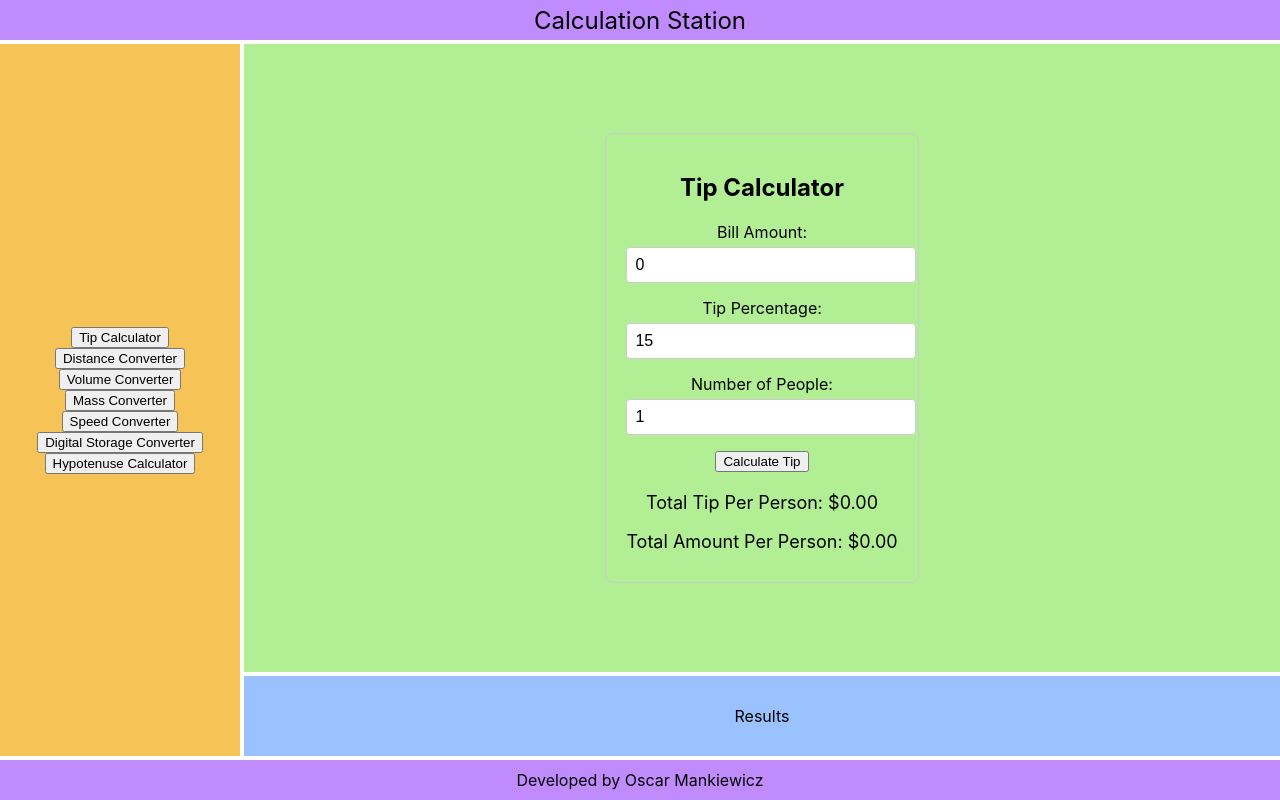
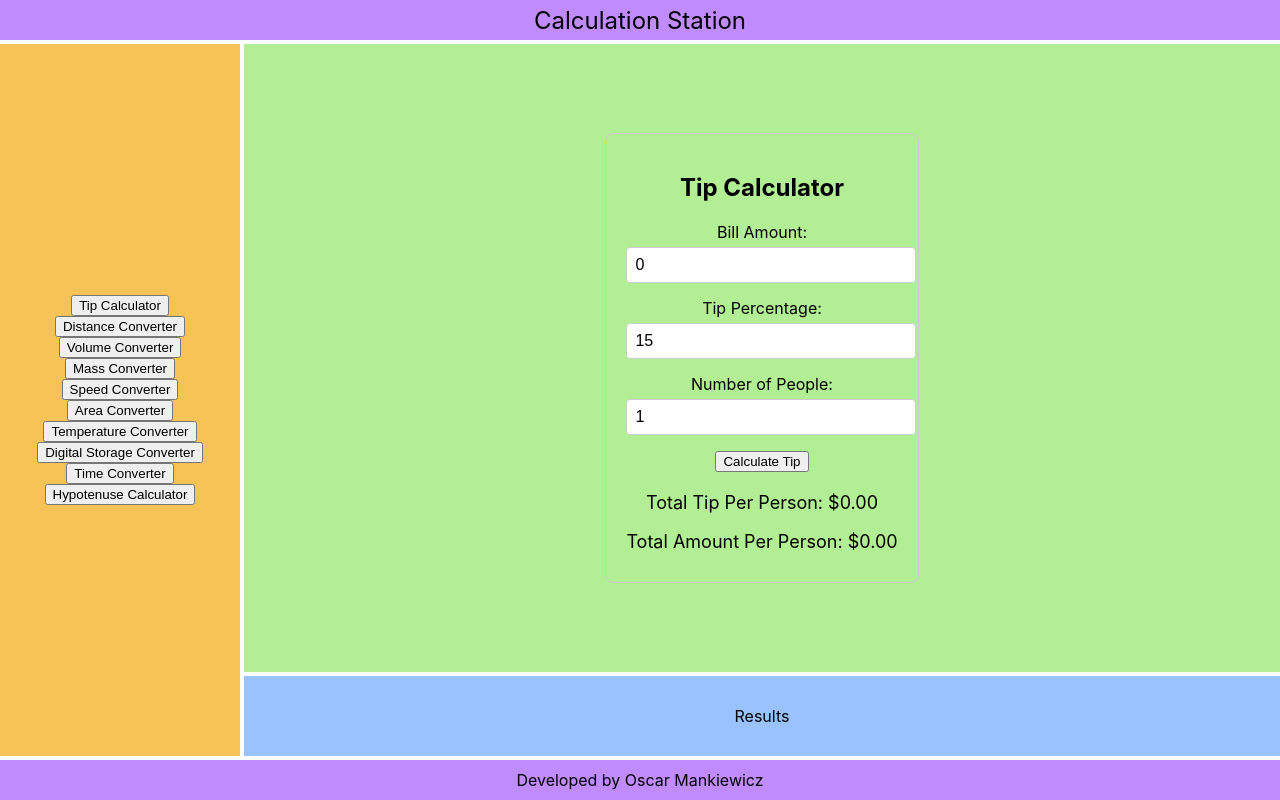
Before and after one commit to OscarMankiewicz/calculation_station, a React (Create React App) app: page / in a window 1280 px wide. Built offline with nearby package versions, Linux system fonts and the light colour scheme.

Commit message:
more handles for new calcs

```diff
--- a/src/components/CalculatorRenderer.js
+++ b/src/components/CalculatorRenderer.js
@@ -6,6 +6,9 @@ import MassConverter from './MassConverter';
 import HypotenuseCalculator from './HypotenuseCalculator';
 import SpeedConverter from './SpeedConverter';
 import DigitalStorageConverter from './DigitalStorageConverter';
+import AreaConverter from './AreaConverter';
+import TemperatureConverter from './TemperatureConverter';
+import TimeConverter from './TimeConverter';
 
 const renderCalculator = (selectedCalculator) => {
     switch (selectedCalculator) {
@@ -23,6 +26,12 @@ const renderCalculator = (selectedCalculator) => {
             return <DigitalStorageConverter />;
         case 'hypotenuse':
             return <HypotenuseCalculator />;
+        case 'area':
+            return <AreaConverter />;
+        case 'temperature':
+            return <TemperatureConverter />;
+        case 'time':
+            return <TimeConverter />;
         default:
             return null;
     }
--- a/src/data/calculatorData.js
+++ b/src/data/calculatorData.js
@@ -4,7 +4,10 @@ const calculatorData = [
     { id: 'volume', label: 'Volume Converter' },
     { id: 'mass', label: 'Mass Converter'},
     { id: 'speed', label: 'Speed Converter' },
+    { id: 'area', label: 'Area Converter' },
+    { id: 'temperature', label: 'Temperature Converter' },
     { id: 'digital-storage', label: 'Digital Storage Converter' },
+    { id: 'time', label: 'Time Converter' },
     { id: 'hypotenuse', label: 'Hypotenuse Calculator' },
 ];
 
```
